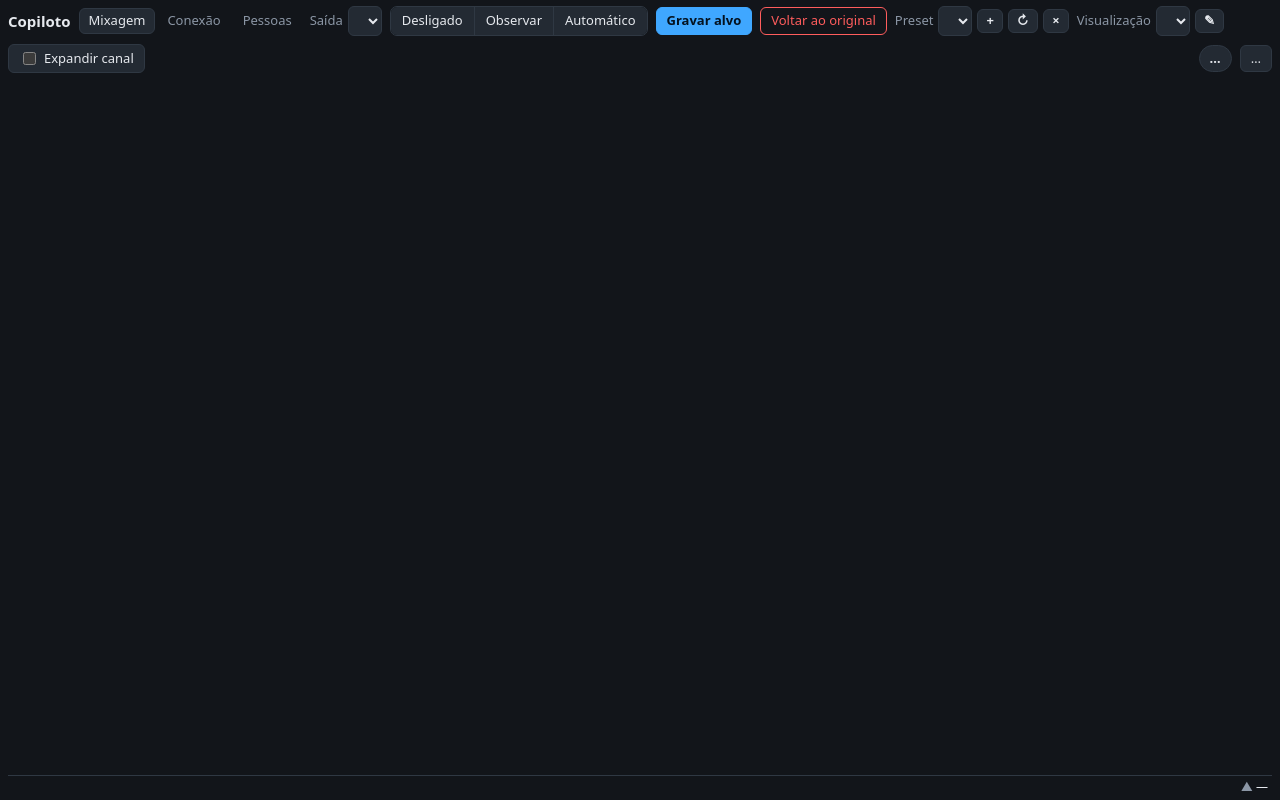
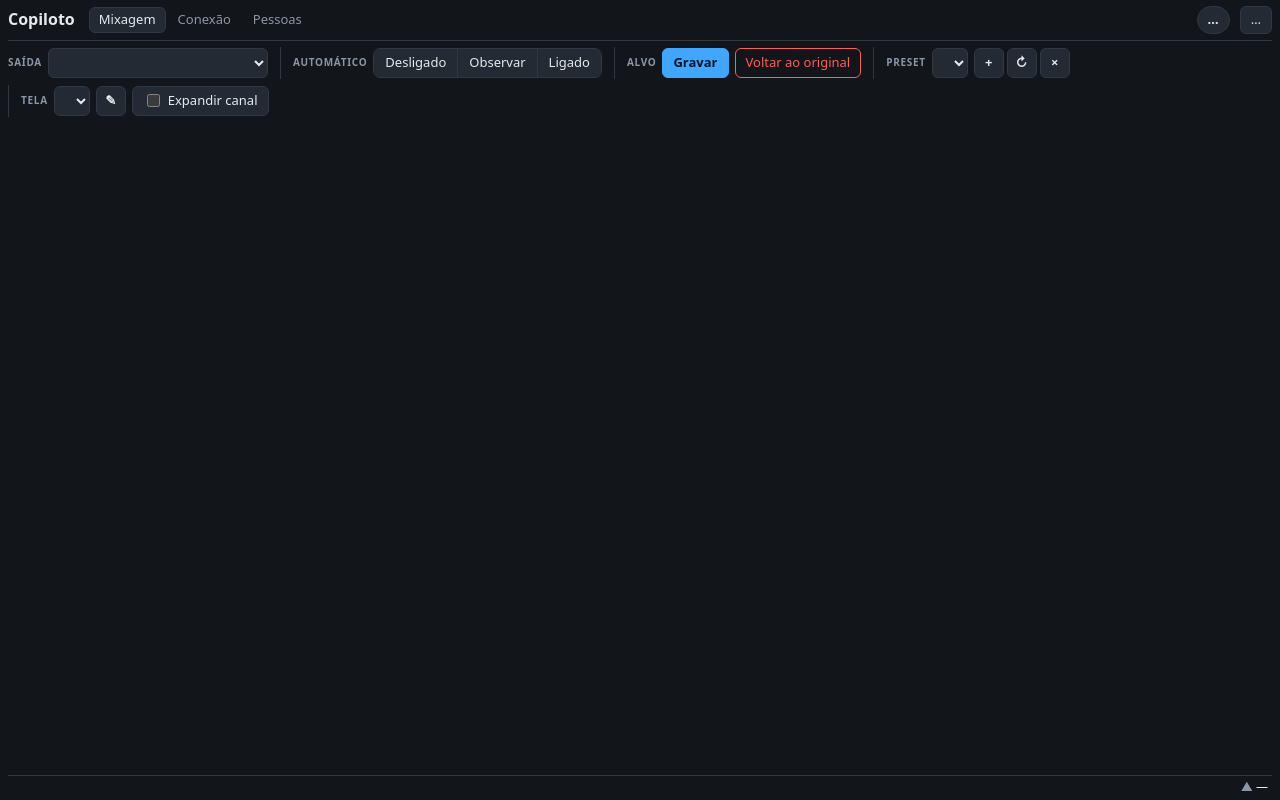
Before and after one commit to MarcelinoJunior/copiloto-ui24r, a website: page public/index.html in a window 1280 px wide. Drawn offline with Linux system fonts and the light colour scheme; no server answers.

Commit message:
Barra de cima em dois andares e ffmpeg embutido
- 1º andar: navegação, simulador (antes era uma faixa separada),
  conexão e conta; 2º andar: grupos rotulados Saída, Automático, Alvo,
  Preset e Tela, alinhados; faders ganham altura
- ffmpeg vem junto (ffmpeg-static), sem instalar nada à parte
- Corrige a lista de dispositivos de áudio vazia (o ffmpeg 6 termina
  sem erro ao listar)
- Teste de captura de ponta a ponta com sinal gerado pelo ffmpeg

```diff
--- a/package.json
+++ b/package.json
@@ -16,6 +16,7 @@
     "typecheck": "tsc --noEmit"
   },
   "dependencies": {
+    "ffmpeg-static": "^5.3.0",
     "rxjs": "^7.8.1",
     "soundcraft-ui-connection": "^7.0.3",
     "ws": "^8.18.0"
--- a/public/index.html
+++ b/public/index.html
@@ -7,44 +7,25 @@
   <link rel="stylesheet" href="style.css">
 </head>
 <body class="mix-page">
-  <header class="topbar">
+  <!-- 1º andar: navegação, simulador, conexão e conta -->
+  <header class="appbar">
     <strong class="logo">Copiloto</strong>
     <nav class="nav" id="nav"><a href="/" class="active" aria-current="page">Mixagem</a><a href="conexao.html">Conexão</a><a href="admin.html" id="nav-admin">Pessoas</a></nav>
 
-    <label class="field" title="Qual saída da mesa você está vendo e mixando">
-      <span>Saída</span>
-      <select id="bus-select"></select>
-    </label>
-
-    <div class="seg modes" role="radiogroup" aria-label="Modo do automático nesta saída" title="Modo do automático NESTA saída">
-      <button data-mode="desligado" title="Só mostra os níveis">Desligado</button>
-      <button data-mode="observar" title="Calcula as correções mas NÃO mexe na mesa">Observar</button>
-      <button data-mode="automatico" title="Ajusta os envios e efeitos devagar, dentro dos limites">Automático</button>
+    <div id="sim" class="simgroup" hidden title="Mesa falsa para testes: nada é enviado para a Ui24R">
+      <span class="sim-chip">SIMULADOR</span>
+      <span class="muted">momento</span>
+      <div class="seg scenes">
+        <button data-scene="louvor">Louvor</button>
+        <button data-scene="pregacao">Pregação</button>
+        <button data-scene="avisos">Avisos</button>
+      </div>
+      <button id="sim-reset" class="small-btn" title="Volta os músicos simulados ao volume normal">Zerar músicos</button>
+      <a href="conexao.html" class="sim-link">usar a mesa real →</a>
     </div>
 
-    <button id="capture" class="primary small-btn" title="Use quando a mixagem estiver soando bem: o nível atual de cada canal vira o alvo">Gravar alvo</button>
-    <button id="restore" class="danger small-btn" title="Volta os envios para a mixagem original (ou do preset carregado)">Voltar ao original</button>
-
-    <div class="field">
-      <span>Preset</span>
-      <select id="preset-select" title="Carregar preset desta saída (com fade suave)"></select>
-      <button id="preset-new" class="icon-btn" title="Salvar a mixagem atual desta saída como novo preset">+</button>
-      <button id="preset-update" class="icon-btn" title="Atualizar o preset ativo com a mixagem atual">↻</button>
-      <button id="preset-delete" class="icon-btn" title="Apagar o preset ativo">×</button>
-    </div>
-
-    <div class="field">
-      <span>Visualização</span>
-      <select id="view-select" title="Modo de visualização (quantos faders, quais canais)"></select>
-      <button id="view-edit" class="icon-btn" title="Criar ou editar modos de visualização">✎</button>
-    </div>
-
-    <label class="toggle-btn" title="Clicar no nome do canal abre todos os volumes dele: master, esta saída e efeitos 1 a 4">
-      <input type="checkbox" id="expand"> Expandir canal
-    </label>
-
+    <span class="spacer"></span>
     <a id="conn" class="pill" href="conexao.html" title="Abrir a tela de conexão">…</a>
-
     <details class="menu user-menu">
       <summary id="user-name">…</summary>
       <div class="menu-body right">
@@ -54,21 +35,52 @@
     </details>
   </header>
 
+  <!-- 2º andar: controles da mixagem, em grupos -->
+  <div class="toolbar" role="toolbar" aria-label="Controles da mixagem">
+    <div class="tgroup" title="Qual saída da mesa você está vendo e mixando">
+      <label class="tlabel" for="bus-select">Saída</label>
+      <select id="bus-select"></select>
+    </div>
+
+    <div class="tgroup">
+      <span class="tlabel">Automático</span>
+      <div class="seg modes" role="radiogroup" aria-label="Modo do automático nesta saída">
+        <button data-mode="desligado" title="Só mostra os níveis">Desligado</button>
+        <button data-mode="observar" title="Calcula as correções mas NÃO mexe na mesa">Observar</button>
+        <button data-mode="automatico" title="Ajusta os envios e efeitos devagar, dentro dos limites">Ligado</button>
+      </div>
+    </div>
+
+    <div class="tgroup">
+      <span class="tlabel">Alvo</span>
+      <button id="capture" class="primary" title="Use quando a mixagem estiver soando bem: o nível atual de cada canal vira o alvo">Gravar</button>
+      <button id="restore" class="danger" title="Volta os envios para a mixagem original (ou do preset carregado)">Voltar ao original</button>
+    </div>
+
+    <div class="tgroup">
+      <label class="tlabel" for="preset-select">Preset</label>
+      <select id="preset-select" title="Carregar preset desta saída (com fade suave)"></select>
+      <div class="btn-row">
+        <button id="preset-new" class="icon-btn" title="Salvar a mixagem atual desta saída como novo preset">+</button>
+        <button id="preset-update" class="icon-btn" title="Atualizar o preset ativo com a mixagem atual">↻</button>
+        <button id="preset-delete" class="icon-btn" title="Apagar o preset ativo">×</button>
+      </div>
+    </div>
+
+    <div class="tgroup">
+      <label class="tlabel" for="view-select">Tela</label>
+      <select id="view-select" title="Modo de visualização (quantos faders, quais canais)"></select>
+      <button id="view-edit" class="icon-btn" title="Criar ou editar modos de visualização">✎</button>
+      <label class="toggle-btn" title="Clicar no nome do canal abre todos os volumes dele: master, esta saída e efeitos 1 a 4">
+        <input type="checkbox" id="expand"> Expandir canal
+      </label>
+    </div>
+  </div>
+
   <p id="default-pass" class="warnbar" hidden>
     ⚠ Você está usando a senha padrão <strong>admin</strong>, que todo mundo conhece (o projeto é público).
     <a href="admin.html">Troque a senha agora →</a>
   </p>
-
-  <section id="sim" class="simbar" hidden>
-    <strong>SIMULADOR</strong>
-    <span>mesa falsa para testes — nada é enviado para a Ui24R.</span>
-    <span class="sep">Momento:</span>
-    <button data-scene="louvor">Louvor</button>
-    <button data-scene="pregacao">Pregação</button>
-    <button data-scene="avisos">Avisos</button>
-    <button id="sim-reset">Zerar músicos</button>
-    <a href="conexao.html" class="simbar-link">Usar a mesa real →</a>
-  </section>
 
   <main id="mixer" class="mixer"></main>
   <p id="no-bus" class="empty-state" hidden>Você ainda não tem nenhuma saída liberada. Peça ao admin (tela Pessoas).</p>
--- a/public/style.css
+++ b/public/style.css
@@ -444,3 +444,36 @@ table.users input, .new-user input, .new-user select, table.users select { backg
 .usb-form select, .usb-form input { background: var(--meter-bg); color: var(--text); border: 1px solid var(--line); border-radius: 6px; padding: 6px 8px; font: inherit; }
 .notes { color: var(--warn); font-size: 13px; margin: 4px 0; padding-left: 18px; }
 @media (max-width: 760px) { .level-grid { grid-template-columns: 1fr; } }
+
+
+/* ================= barra de cima em dois andares ================= */
+
+.appbar, .toolbar { display: flex; align-items: center; gap: 10px; flex: 0 0 auto; flex-wrap: wrap; }
+.appbar { padding-bottom: 6px; border-bottom: 1px solid var(--line); }
+.appbar .logo { font-size: 16px; margin-right: 4px; }
+.appbar .spacer { flex: 1 1 auto; }
+.appbar .pill { margin-left: 0; }
+
+.simgroup { display: inline-flex; align-items: center; gap: 8px; padding: 3px 4px 3px 3px; border: 1px solid var(--sim); border-radius: 8px; background: rgba(167, 123, 255, 0.12); font-size: 12px; }
+.sim-chip { background: var(--sim); color: #160a2e; font-weight: 800; letter-spacing: 0.06em; padding: 3px 8px; border-radius: 5px; font-size: 12px; }
+.simgroup .seg button { padding: 3px 9px; font-size: 12px; }
+.simgroup .seg button.active { background: var(--sim); color: #160a2e; font-weight: 700; }
+.simgroup .small-btn { padding: 3px 9px; font-size: 12px; }
+.sim-link { color: var(--sim); font-weight: 600; text-decoration: none; white-space: nowrap; padding-right: 4px; }
+
+.toolbar { gap: 0; row-gap: 6px; }
+.tgroup { display: inline-flex; align-items: center; gap: 6px; padding: 0 12px; border-left: 1px solid var(--line); min-height: 32px; }
+.tgroup:first-child { padding-left: 0; border-left: 0; }
+.tlabel { font-size: 10px; font-weight: 700; text-transform: uppercase; letter-spacing: 0.07em; color: var(--muted); white-space: nowrap; }
+.toolbar select, .toolbar button, .toolbar .toggle-btn { height: 30px; font-size: 13px; padding-top: 0; padding-bottom: 0; }
+.toolbar select { padding-left: 8px; padding-right: 6px; max-width: 260px; }
+.toolbar .seg button { height: 28px; }
+.toolbar .icon-btn { width: 30px; padding: 0; }
+.btn-row { display: inline-flex; gap: 3px; }
+#bus-select { font-weight: 700; color: var(--text); min-width: 220px; }
+#bus-select.is-master { border-color: var(--bad); color: var(--bad); }
+
+@media (max-width: 900px) {
+  .tgroup { padding: 0 8px; }
+  .simgroup { flex-wrap: wrap; }
+}
```
Also changed, not shown: src/levels/usb-audio.ts (+40 -15 lines), test/auth-views-usb.test.ts (+26 -1 lines), README.md, 1 other file.
